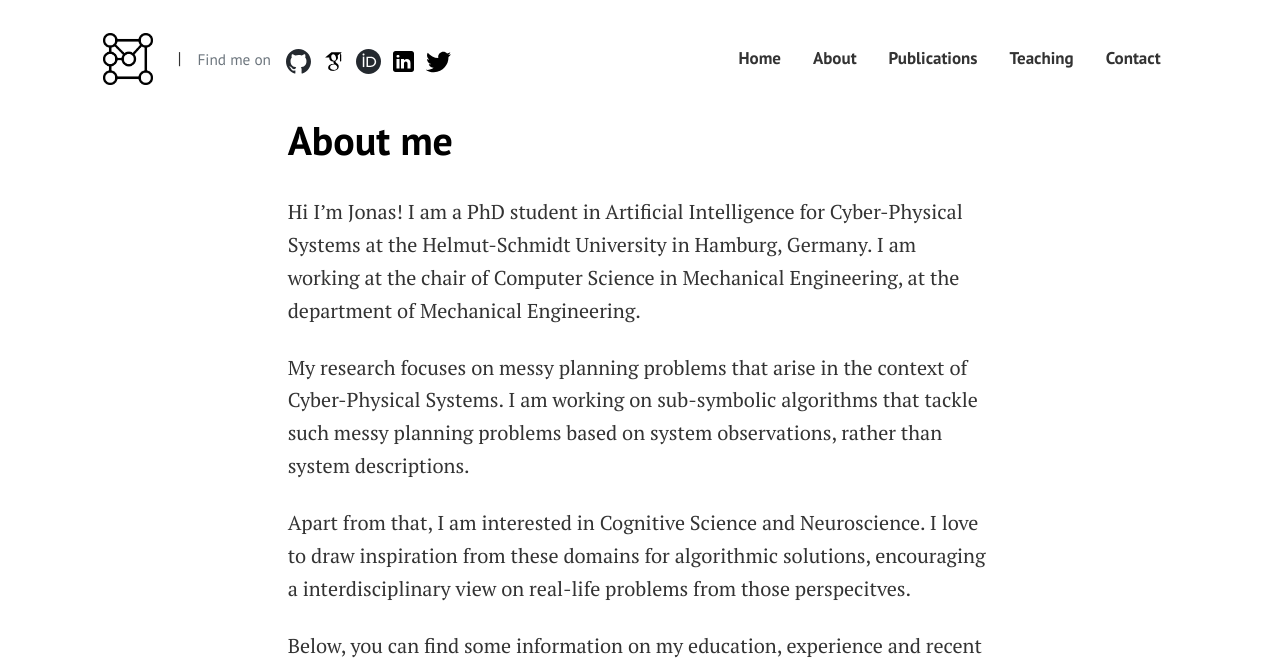
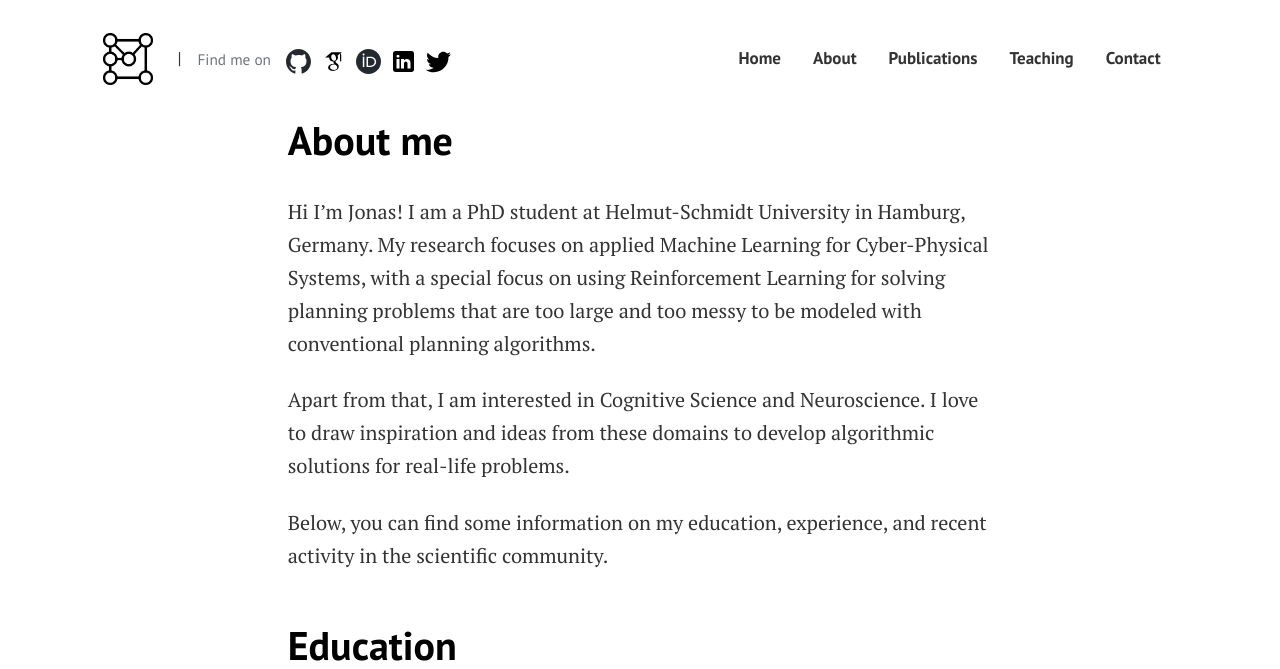
Before and after one commit to j-ehrhardt/my-webpage, a Jekyll site: the page built from pages/about.md, in a window 1280 px wide and 1400 px high. Shown: the top 669 px of the window. Built offline with Jekyll 4.4.1, drawn with Linux system fonts in a browser that asks for light colours; some of the changed text lies outside the part shown.

Commit message:
Update about.md

```diff
--- a/pages/about.md
+++ b/pages/about.md
@@ -6,62 +6,66 @@ permalink: "/about/"
 ---
 
 Hi I’m Jonas!
-I am a PhD student in Artificial Intelligence for Cyber-Physical Systems at the Helmut-Schmidt University in Hamburg, Germany.
-I am working at the chair of Computer Science in Mechanical Engineering, at the department of Mechanical Engineering.
-
-My research focuses on messy planning problems that arise in the context of Cyber-Physical Systems.
-I am working on sub-symbolic algorithms that tackle such messy planning problems based on system observations, rather than system descriptions.
+I am a PhD student at Helmut-Schmidt University in Hamburg, Germany.
+My research focuses on applied Machine Learning for Cyber-Physical Systems, with a special focus on using Reinforcement Learning for solving planning problems that are too large and too messy to be modeled with conventional planning algorithms.
 
 Apart from that, I am interested in Cognitive Science and Neuroscience.
-I love to draw inspiration from these domains for algorithmic solutions, encouraging a interdisciplinary view on real-life problems from those perspecitves.
+I love to draw inspiration and ideas from these domains to develop algorithmic solutions for real-life problems.
 
-Below, you can find some information on my education, experience and recent activity in the scientific community.
-
+Below, you can find some information on my education, experience, and recent activity in the scientific community.
 
 # Education
 
-| | | |
-|:-- |   |:--------------------------------------------------------------------------------------------- |
-| <img src="../assets/images/logo-hsu.png" title="" alt="logo-hsu" width="50"> |  | **PhD Artificial Intelligence in Mechanical Engineering**<br/>from 2021 Helmut-Schmidt-University, Hamburg |
-| <img title="" src="../assets/images/logo-uva.png" alt="logo-uva" width="50">  |  | **MSc Information Studies - Data Science**<br/>2019 - 2020 University of Amsterdam, Amsterdam            |
-| <img title="" src="../assets/images/logo-bayreuth.png" alt="logo-bayr" width="78">  |  | **MSc Business Administration and Engineering**<br/>2017 - 2019 University of Bayreuth, Bayreuth        |
-| <img title="" src="../assets/images/logo-bayreuth.png" alt="logo-bayr" width="78"> |  | **BSc Business Administration and Engineering**<br/>2013 - 2017 University of Bayreuth, Bayreuth<br/>   |
+|                                                                                                                                                                                                                                |     |                                                                                                            |
+|:------------------------------------------------------------------------------------------------------------------------------------------------------------------------------------------------------------------------------ | --- |:---------------------------------------------------------------------------------------------------------- |
+| <img title="" src="https://upload.wikimedia.org/wikipedia/de/thumb/d/d2/Logo_Helmut-Schmidt-Universit%C3%A4t_Hamburg.svg/284px-Logo_Helmut-Schmidt-Universit%C3%A4t_Hamburg.svg.png?20110209154520" alt="logo-hsu" width="50"> |     | **PhD Artificial Intelligence in Mechanical Engineering**<br/>from 2021 Helmut-Schmidt-University, Hamburg |
+| <img title="" src="https://upload.wikimedia.org/wikipedia/commons/thumb/d/d1/Amsterdamuniversitylogo.svg/1920px-Amsterdamuniversitylogo.svg.png" alt="logo-uva" width="50">                                                    |     | **MSc Information Studies - Data Science**<br/>2019 - 2020 University of Amsterdam, Amsterdam              |
+| <img title="" src="https://upload.wikimedia.org/wikipedia/commons/thumb/2/2b/Universit%C3%A4t_Bayreuth.svg/1068px-Universit%C3%A4t_Bayreuth.svg.png" alt="logo-bayr" width="78">                                               |     | **MSc Business Administration and Engineering**<br/>2017 - 2019 University of Bayreuth, Bayreuth           |
+| <img title="" src="https://upload.wikimedia.org/wikipedia/commons/thumb/2/2b/Universit%C3%A4t_Bayreuth.svg/1068px-Universit%C3%A4t_Bayreuth.svg.png" alt="logo-bayr" width="78">                                               |     | **BSc Business Administration and Engineering**<br/>2013 - 2017 University of Bayreuth, Bayreuth<br/>      |
 
 # Work experience
 
-| | | |
-|:--- |  |:------------------------------------------------------------------------------------------------------------- |
-|  <img src="../assets/images/logo-hsu.png" title="" alt="image" width="50">  |  | **PhD Student - Artificial Intelligence in Mechanical Engineering**<br/>from 2021 Helmut-Schmidt-University, Hamburg |
-|  <img title="" src="../assets/images/logo-bayreuth.png" alt="image" width="78"> |  | **Student Research Assistant - Fraunhofer IPA**<br/>2015 - 2019 University of Bayreuth, Bayreuth                      |
-
+|                                                                                                                                                                                                                             |     |                                                                                                                      |
+|:--------------------------------------------------------------------------------------------------------------------------------------------------------------------------------------------------------------------------- | --- |:-------------------------------------------------------------------------------------------------------------------- |
+| <img title="" src="https://upload.wikimedia.org/wikipedia/de/thumb/d/d2/Logo_Helmut-Schmidt-Universit%C3%A4t_Hamburg.svg/284px-Logo_Helmut-Schmidt-Universit%C3%A4t_Hamburg.svg.png?20110209154520" alt="image" width="50"> |     | **PhD Student - Artificial Intelligence in Mechanical Engineering**<br/>from 2021 Helmut-Schmidt-University, Hamburg |
+| <img title="" src="https://upload.wikimedia.org/wikipedia/commons/thumb/2/2b/Universit%C3%A4t_Bayreuth.svg/1068px-Universit%C3%A4t_Bayreuth.svg.png" alt="image" width="78">                                                |     | **Student Research Assistant - Fraunhofer IPA**<br/>2015 - 2019 University of Bayreuth, Bayreuth                     |
 
 # Activities
 
 Here, you can find some information on my activities in the research community.
 For more information about my publications, visit my [publications page]({{site.baseurl}}/publications/).
 
+### 2025
+
+- Reviewing activity IEEE Conference on Emerging Technologies and Factory Automation 2025, Porto
+
+- Organizing Committee CAIPI'25 Workshop - AI-based Planning for Complex Real-World Applications @ ECAI 2025, Bologna: [link](https://www.hsu-hh.de/imb/en/ecai25-caipi)
+
 ### 2024
-- Program Committee IEEE Conference on Emerging Technologies and Factory Automation 2024, Padova.
-- Program Committee ML-DE (Machine Learning meets Differential Equations) Workshop at ECAI 2024, Santiage de Compostella: [link](https://mlde-ecai-2024.github.io/)
+
+- Reviewing activity IEEE Conference on Emerging Technologies and Factory Automation 2024, Padova.
+- Program Committee ML-DE (Machine Learning meets Differential Equations) Workshop at ECAI 2024, Santiago de Compostella: [link](https://mlde-ecai-2024.github.io/)
 - Program Committee HYDRA (Hybrid Models for Coupling Deductive and Inductive Reasoning) Workshop at ECAI 2024, Santiago de Compostella: [link](https://sites.google.com/unical.it/hydra-2024/home-page)
 - Program Committee ML4CPS Conference 2024, Berlin: [link](https://www.hsu-hh.de/imb/en/ml4cps)
 - Invitee Dagstuhl Seminar 24031 - *Fusing Causality, Reasoning, and Learning for Fault Management and Diagnosis*: [link](http://www.dagstuhl.de/24031)
 - Organizing Committee CAIPI'24 Workshop - *Planning for Cyber-Physical Systems* @ AAAI 2024, Vancouver: [link](https://aaai.org/aaai-conference/aaai-24-workshop-list/#ws07)
 
 ### 2023
+
 - Local Committee ML4CPS Conference 2023, Hamburg: [link](https://www.hsu-hh.de/imb/en/ml4cps)
-
 
 # Teaching
 
-Here, you can find some information on courses I tutored. For more information have a look at the [teaching page]({{site.baseurl}}/teaching/).
+Here, you can find some information on courses I tutored. For more information, have a look at the [teaching page]({{site.baseurl}}/teaching/).
 
+### 2025
+
+- Labs: Image Processing
 
 ### 2024
 
 - Labs: Data Science
 - Labs: Programming in C & Algorithms I
-
 
 ### 2023
 
@@ -74,7 +78,6 @@ Here, you can find some information on courses I tutored. For more information h
 - Labs: Embedded Systems
 - Labs: Programming in C & Algorithms I
 
-
 ### 2021
 
 - Labs: Embedded Systems
```
